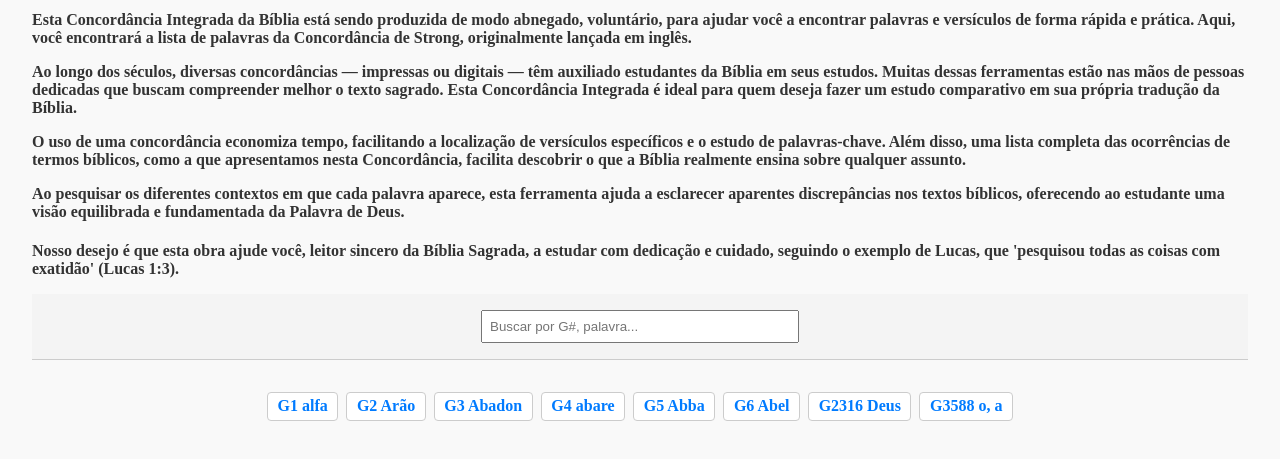
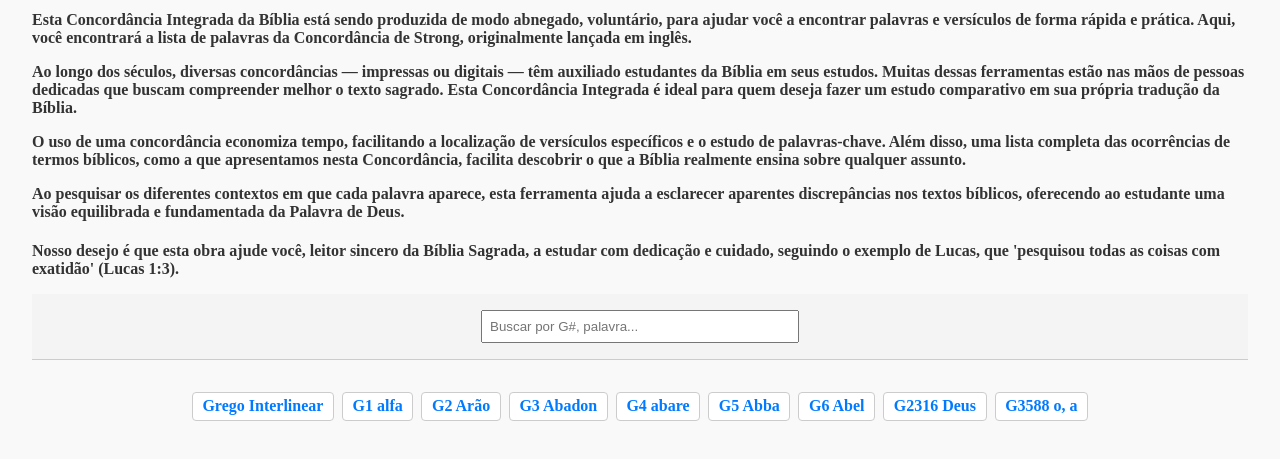
Before and after one commit to bhsinterlinear-ui/grego-interlinear, a plain HTML site: page CIB-Grego.html in a window 1280 px wide. Shown: the part 93-552 px from the top of the page. Drawn offline with nearby package versions, Linux system fonts and the light colour scheme.

Commit message:
Update CIB-Grego.html
Grego Interlinear linkado

```diff
--- a/CIB-Grego.html
+++ b/CIB-Grego.html
@@ -51,6 +51,7 @@
 <main>
     <div class="lista-links" id="lista-strongs">
         <!-- Links iniciais -->
+		<a href="cib-grego">Grego Interlinear</a>
         <a href="G1.html">G1 alfa</a>
         <a href="G2.html">G2 Arão</a>
         <a href="G3.html">G3 Abadon</a>
```
